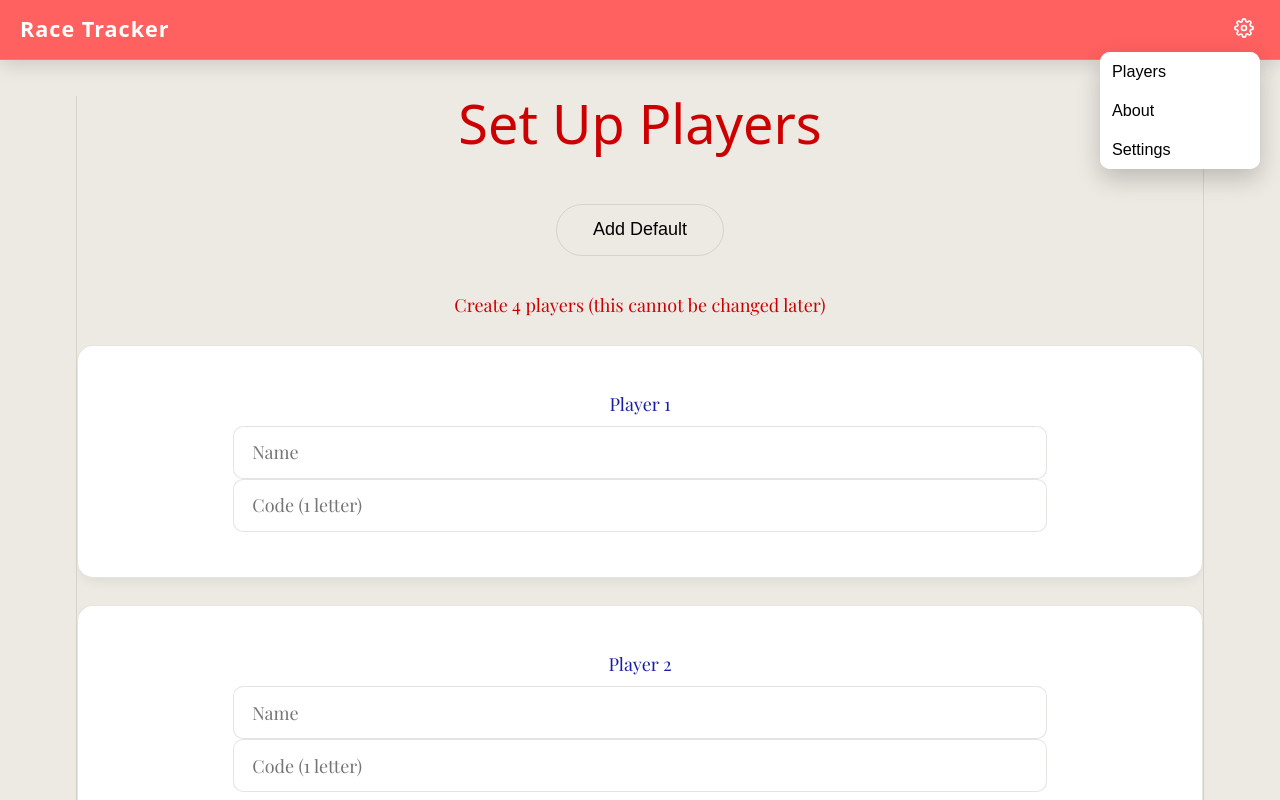
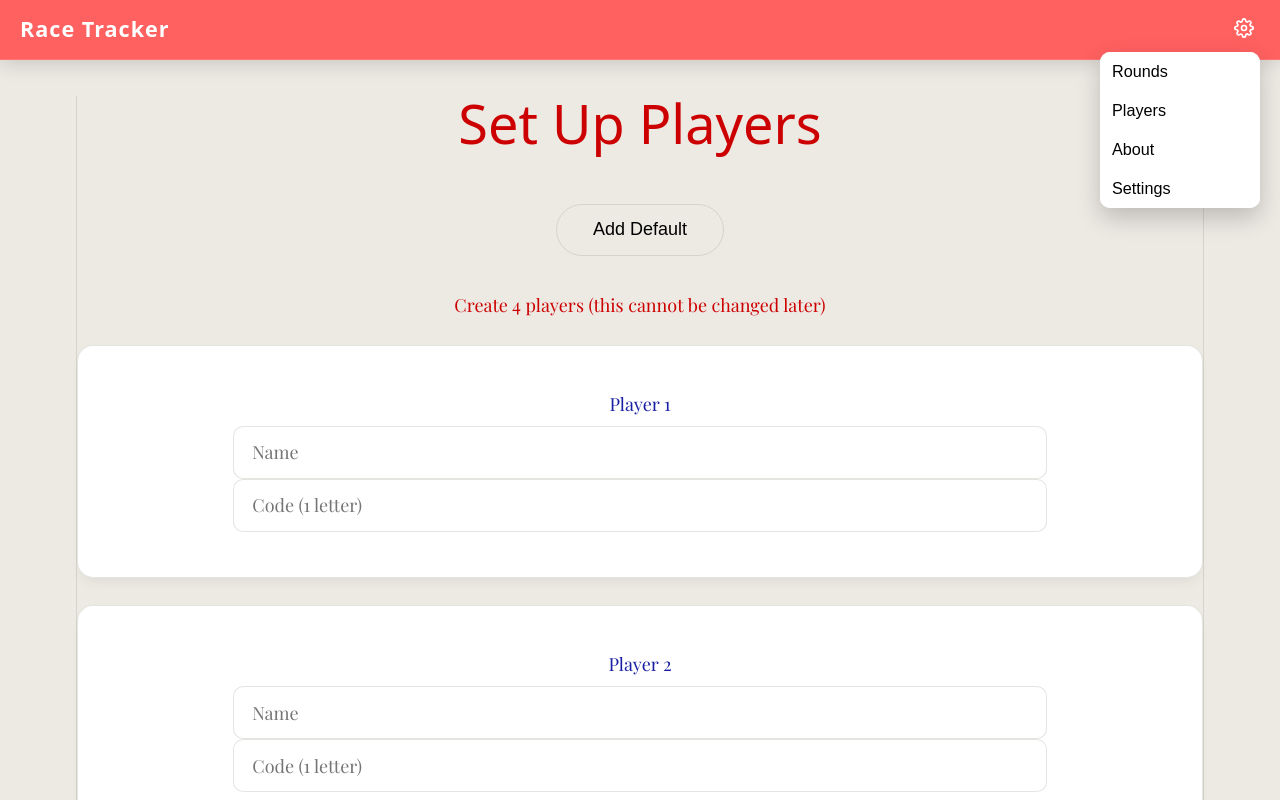
Before and after one commit to mamcgovern/RaceTracker, a React (Vite) app in the folder racetracker/: page / in a window 1280 px wide. Both pictures are taken after a click on the button 1244 px from the left and 29 px from the top of the page. Shown: the top 800 px of the page. Built offline with nearby package versions, Linux system fonts and the light colour scheme; the HTML template or start-up script is replaced by a standard one; a web font is replaced by a local one.

Commit message:
Added rounds to heading

```diff
--- a/racetracker/src/components/Header.jsx
+++ b/racetracker/src/components/Header.jsx
@@ -46,6 +46,16 @@ export default function Header() {
                             <button
                                 className="dropdown-item"
                                 onClick={() => {
+                                    navigate('/rounds')
+                                    setOpen(false)
+                                }}
+                            >
+                                Rounds
+                            </button>
+
+                            <button
+                                className="dropdown-item"
+                                onClick={() => {
                                     navigate('/players')
                                     setOpen(false)
                                 }}
```
